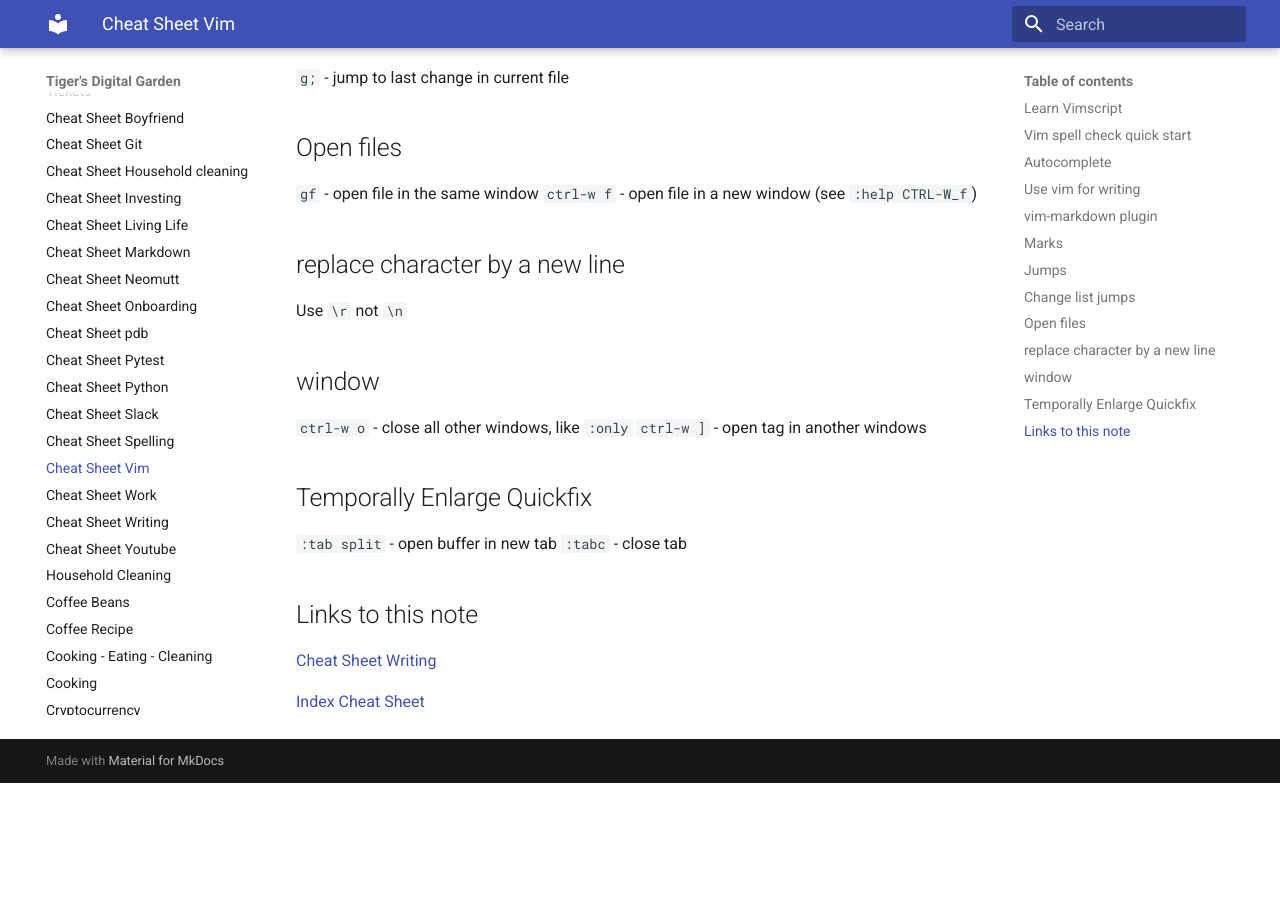
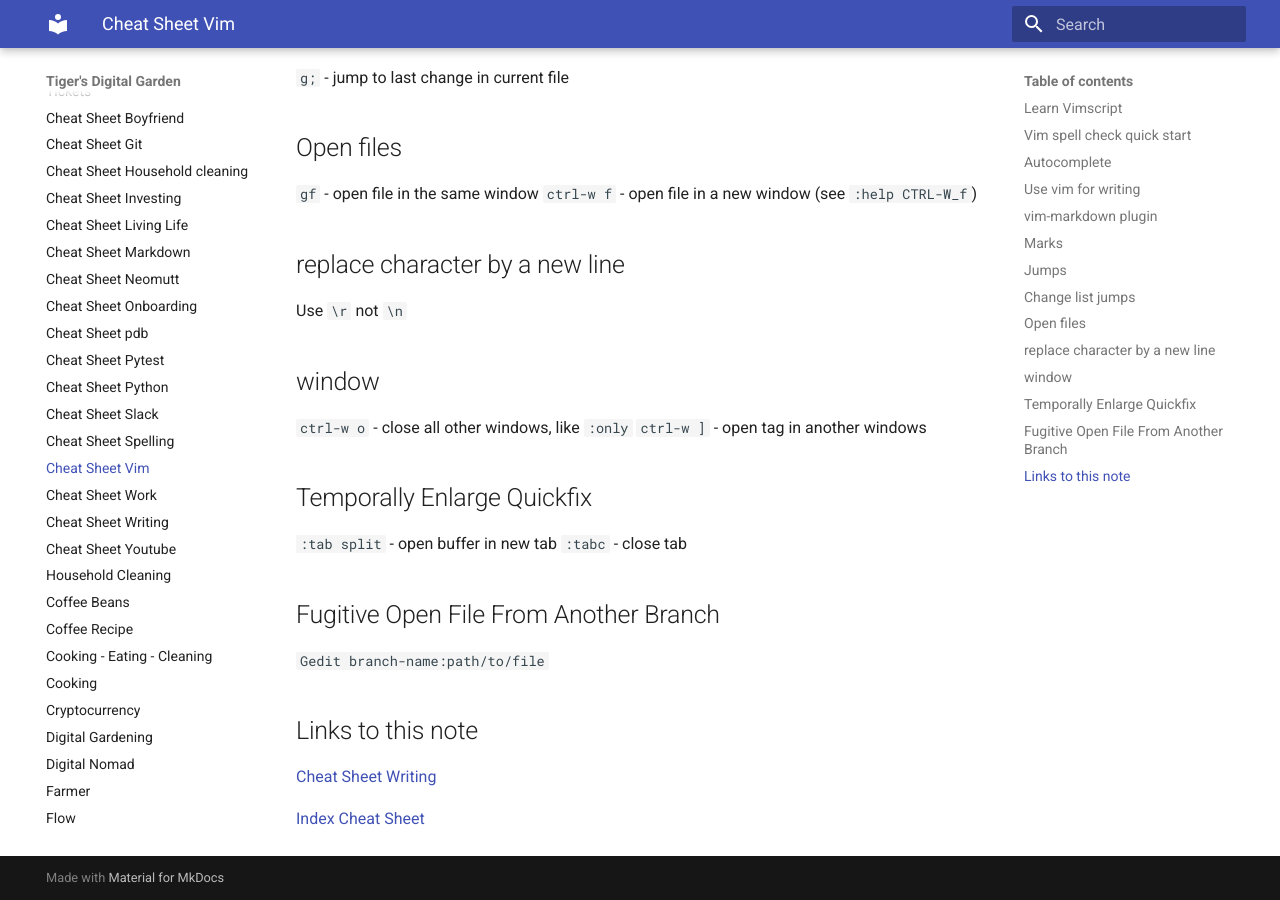
Before and after one commit to ynotstartups/notes, an MkDocs documentation site: the page built from notes/cheat-sheet-vim.md, in a window 1280 px wide and 900 px high, scrolled down 1641 px. Built offline with MkDocs 1.6.1 and Material for MkDocs 9.7.7, drawn with Linux system fonts in a browser that asks for light colours; before the commit the page ends 2424 px from its top, so only the background shows below that.

Commit message:
add fugitive tips

```diff
--- a/notes/cheat-sheet-vim.md
+++ b/notes/cheat-sheet-vim.md
@@ -84,6 +84,10 @@ Use `\r` not `\n`
 `:tab split` - open buffer in new tab
 `:tabc` - close tab
 
+## Fugitive Open File From Another Branch
+
+`Gedit branch-name:path/to/file`
+
 ## Links to this note
 
 [Cheat Sheet Writing](cheat-sheet-writing.md)
```
